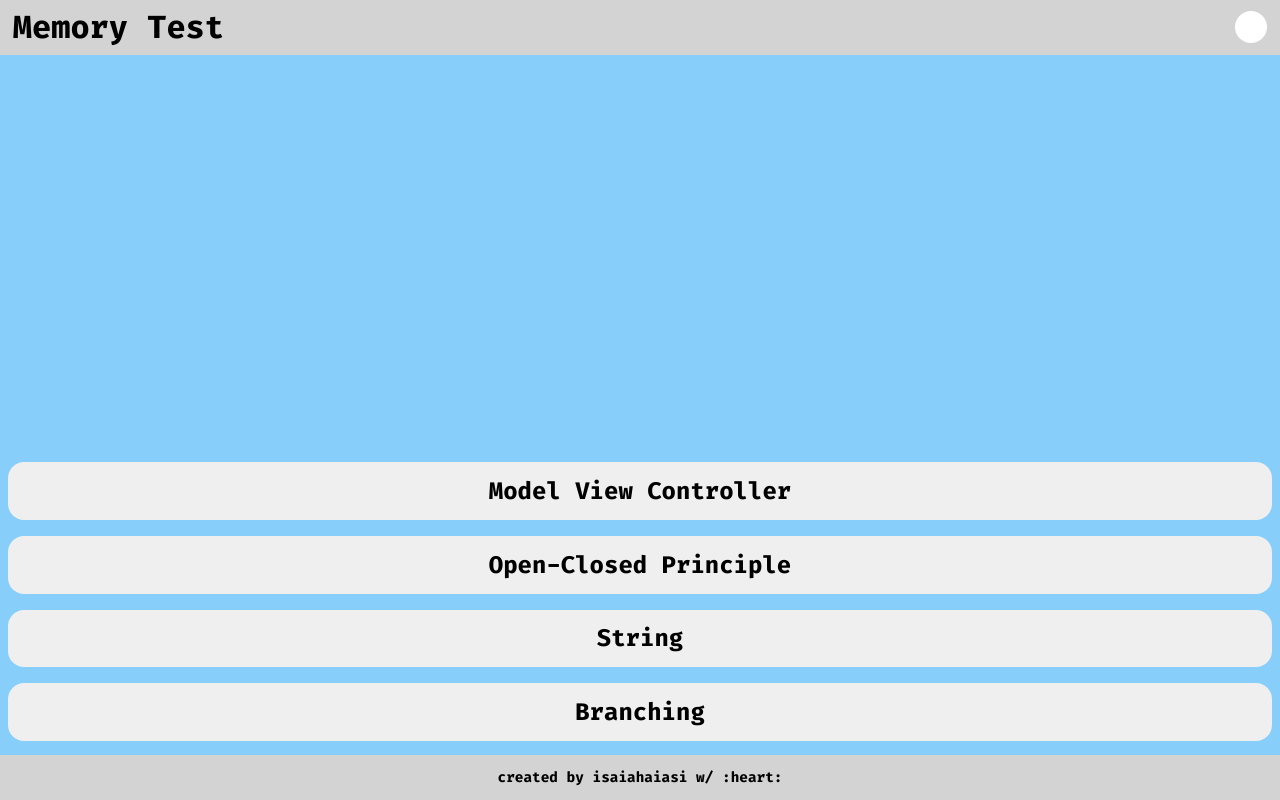
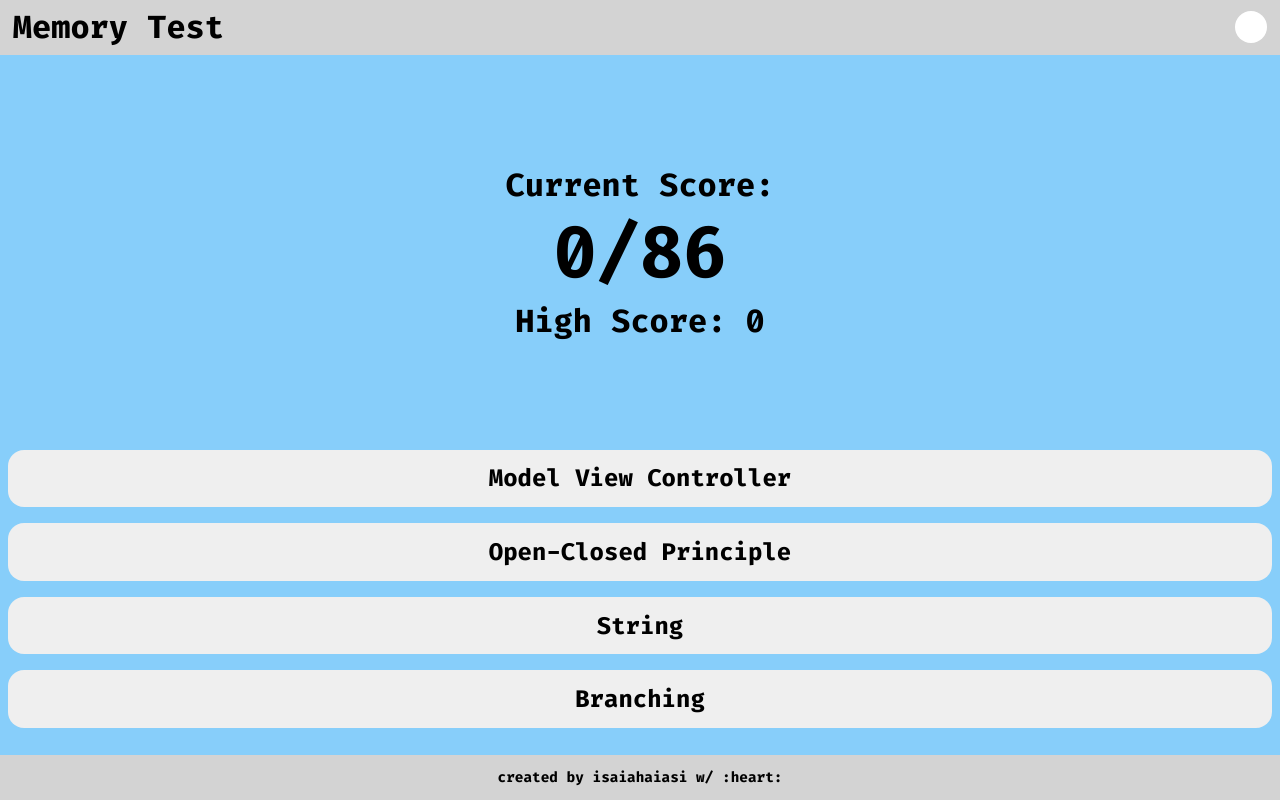
Before and after one commit to isaiahaiasi/memory-card, a React (Create React App) app: page / in a window 1280 px wide. Both pictures are taken after a click on the button "Start Game!". Built offline with nearby package versions, Linux system fonts and the light colour scheme.

Commit message:
Add ScoreBoard

```diff
--- a/src/components/GameHandler.jsx
+++ b/src/components/GameHandler.jsx
@@ -4,6 +4,7 @@ import words from "../words.json";
 import GamePlay from "./GamePlay";
 import GameOver from "./GameOver";
 import GameStart from "./GameStart";
+import ScoreBoard from "./ScoreBoard";
 
 const gameMode = {
   start: "start",
@@ -44,7 +45,16 @@ export default function GameHandler() {
 
   const renderActive = () => {
     // TODO: render ScoreBoard as well
-    return <GamePlay words={words} handleSelection={handleSelection} />;
+    return (
+      <div className="game-active">
+        <ScoreBoard
+          score={getScore()}
+          highScore={highScore}
+          maxScore={words.length}
+        />
+        <GamePlay words={words} handleSelection={handleSelection} />
+      </div>
+    );
   };
 
   const renderGameOver = () => {
--- a/src/components/GameStart.jsx
+++ b/src/components/GameStart.jsx
@@ -4,6 +4,11 @@ import Button from "./Button";
 export default function GameStart({ handleStart }) {
   return (
     <section>
+      <h1>Rules:</h1>
+      <ul>
+        <li>Click on the words/phrases.</li>
+        <li>Don't click on the same word/phrase again.</li>
+      </ul>
       <Button onClick={() => handleStart()}>Start Game!</Button>
     </section>
   );
--- /dev/null
+++ b/src/components/ScoreBoard.js
@@ -0,0 +1,13 @@
+import React from "react";
+
+export default function ScoreBoard({ score, highScore, maxScore }) {
+  return (
+    <div className="score-board">
+      <p>Current Score:</p>
+      <p className="score-board__current-score">
+        {score}/{maxScore}
+      </p>
+      <p>High Score: {highScore}</p>
+    </div>
+  );
+}
--- a/src/index.css
+++ b/src/index.css
@@ -29,7 +29,7 @@ p {
 
 header {
   box-sizing: border-box;
-  position: absolute;
+  position: fixed;
   display: flex;
   justify-content: space-between;
   align-items: center;
@@ -43,7 +43,7 @@ header {
 
 footer {
   box-sizing: border-box;
-  position: absolute;
+  position: fixed;
   bottom: 0;
   left: 0;
   width: 100%;
--- a/src/styles/game.css
+++ b/src/styles/game.css
@@ -8,17 +8,37 @@
   justify-content: center;
 }
 
+.game-active {
+  box-sizing: border-box;
+  display: flex;
+  flex-direction: column;
+  justify-content: space-between;
+  height: 100%;
+  width: 100%;
+  padding: 4rem 0;
+}
+
 .game-play-container {
   box-sizing: border-box;
   width: 100%;
 }
 
+.score-board {
+  text-align: center;
+  height: 100%;
+  display: flex;
+  flex-direction: column;
+  align-items: center;
+  justify-content: center;
+  font-size: 2rem;
+}
+
+.score-board__current-score {
+  font-size: 4.5rem;
+}
+
 .word-selector {
-  position: absolute;
-  bottom: 0;
-  left: 0;
   width: 100%;
-  margin-bottom: 3.2rem;
   box-sizing: border-box;
   display: flex;
   flex-direction: column;
```
